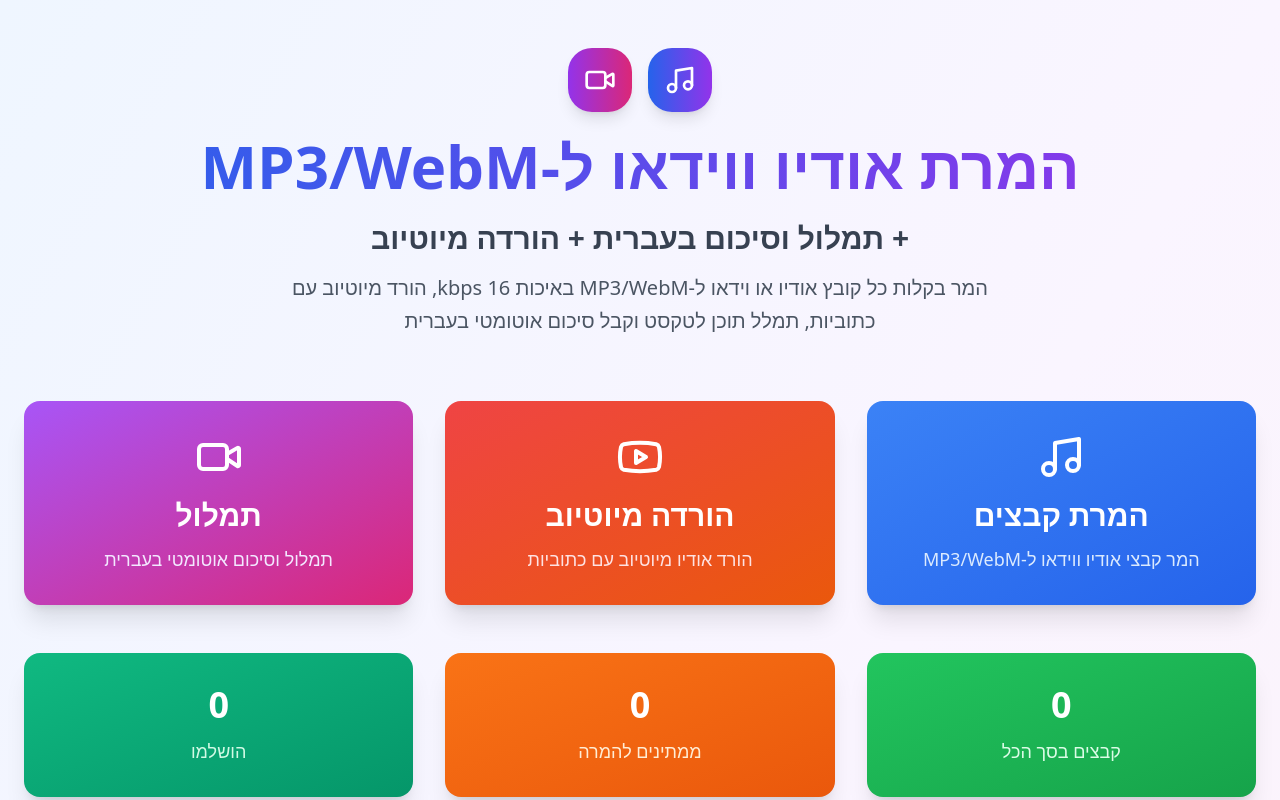
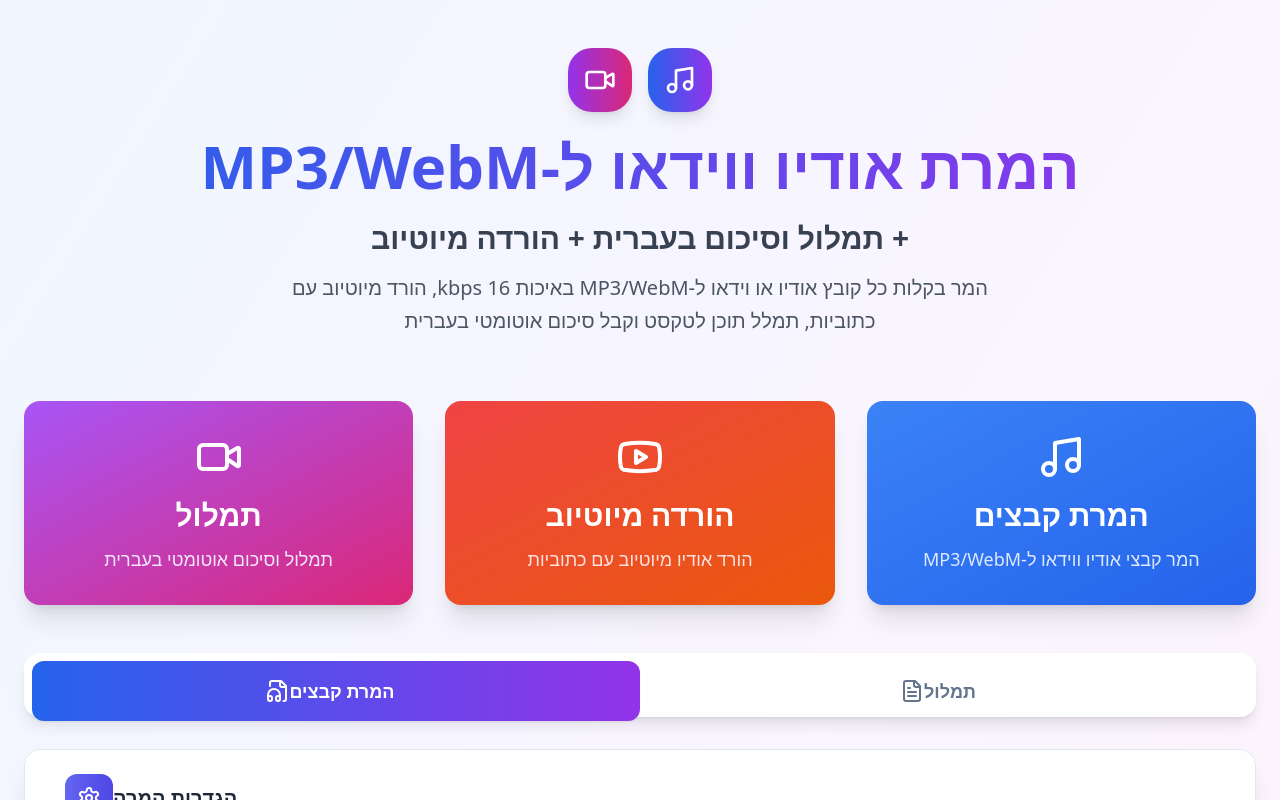
Before and after one commit to yayovtt/file-to-mp3-wizard, a React (Vite) app: page / in a window 1280 px wide. Shown: the top 800 px of the page. Built offline with nearby package versions, Linux system fonts and the light colour scheme.

Commit message:
Remove file count rectangles.

```diff
--- a/src/pages/Index.tsx
+++ b/src/pages/Index.tsx
@@ -1,4 +1,3 @@
-
 import { useState } from 'react';
 import { Card } from '@/components/ui/card';
 import { Progress } from '@/components/ui/progress';
@@ -218,22 +217,6 @@ const Index = () => {
           </Card>
         </div>
 
-        {/* Stats */}
-        <div className="grid grid-cols-1 md:grid-cols-3 gap-8 mb-12">
-          <Card className="p-8 text-center bg-gradient-to-br from-green-500 to-green-600 text-white border-0 shadow-xl rounded-2xl transform hover:scale-105 transition-all duration-300">
-            <div className="text-4xl font-bold mb-3">{files.length}</div>
-            <div className="text-green-100 text-lg">קבצים בסך הכל</div>
-          </Card>
-          <Card className="p-8 text-center bg-gradient-to-br from-orange-500 to-orange-600 text-white border-0 shadow-xl rounded-2xl transform hover:scale-105 transition-all duration-300">
-            <div className="text-4xl font-bold mb-3">{pendingFiles.length}</div>
-            <div className="text-orange-100 text-lg">ממתינים להמרה</div>
-          </Card>
-          <Card className="p-8 text-center bg-gradient-to-br from-emerald-500 to-emerald-600 text-white border-0 shadow-xl rounded-2xl transform hover:scale-105 transition-all duration-300">
-            <div className="text-4xl font-bold mb-3">{completedFiles.length}</div>
-            <div className="text-emerald-100 text-lg">הושלמו</div>
-          </Card>
-        </div>
-
         {/* Navigation Tabs */}
         <NavigationTabs
           files={files}
```
